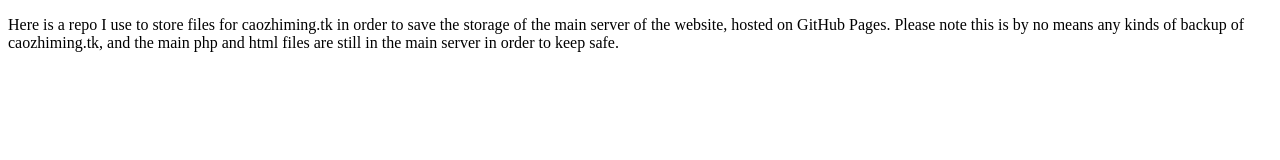
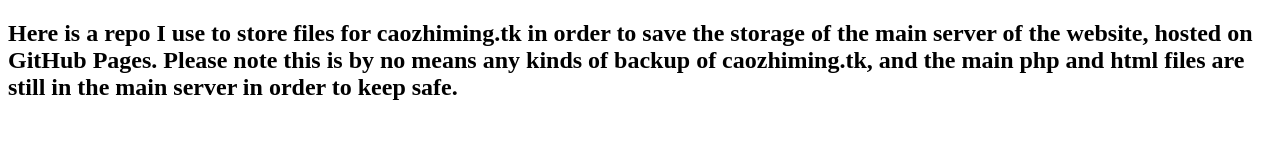
Before and after one commit to cao-zhiming/ss-caozhimingtk, a plain HTML site: page index.html in a window 1280 px wide. Drawn offline with Linux system fonts and the light colour scheme.

Commit message:
Update index.html

```diff
--- a/index.html
+++ b/index.html
@@ -1,5 +1,5 @@
 <!doctype html><head><meta charset="utf-8"><title>StorageSystem</title>
-</head><body><p> Here is a repo I use to store files for caozhiming.tk in order to save the storage of the main server of the website, hosted on GitHub Pages.
+</head><body><h2> Here is a repo I use to store files for caozhiming.tk in order to save the storage of the main server of the website, hosted on GitHub Pages.
 
 Please note this is by no means any kinds of backup of caozhiming.tk, and the main php and html files are still in the main server in order to keep safe.
-</p></body></html>
+</h2></body></html>
```
